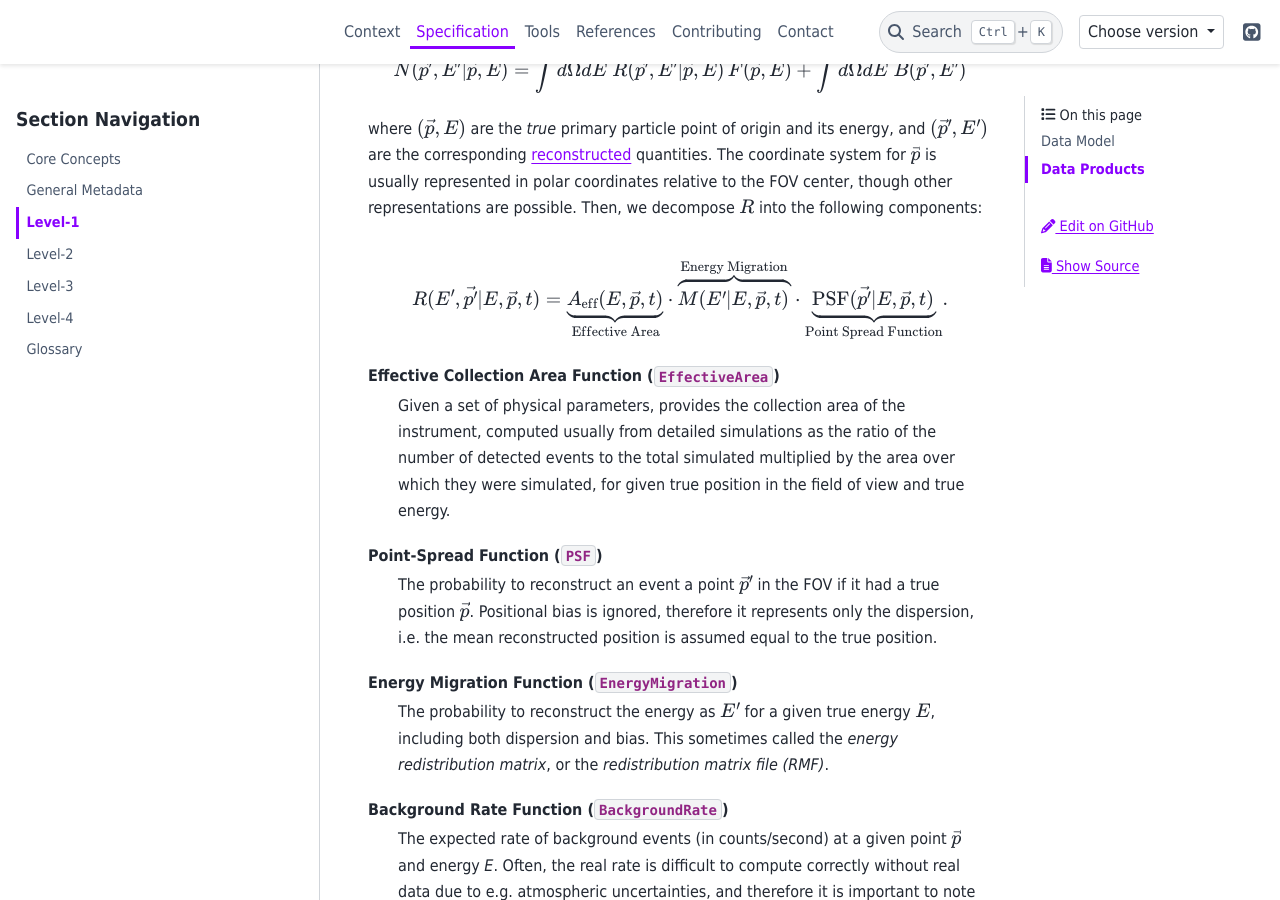
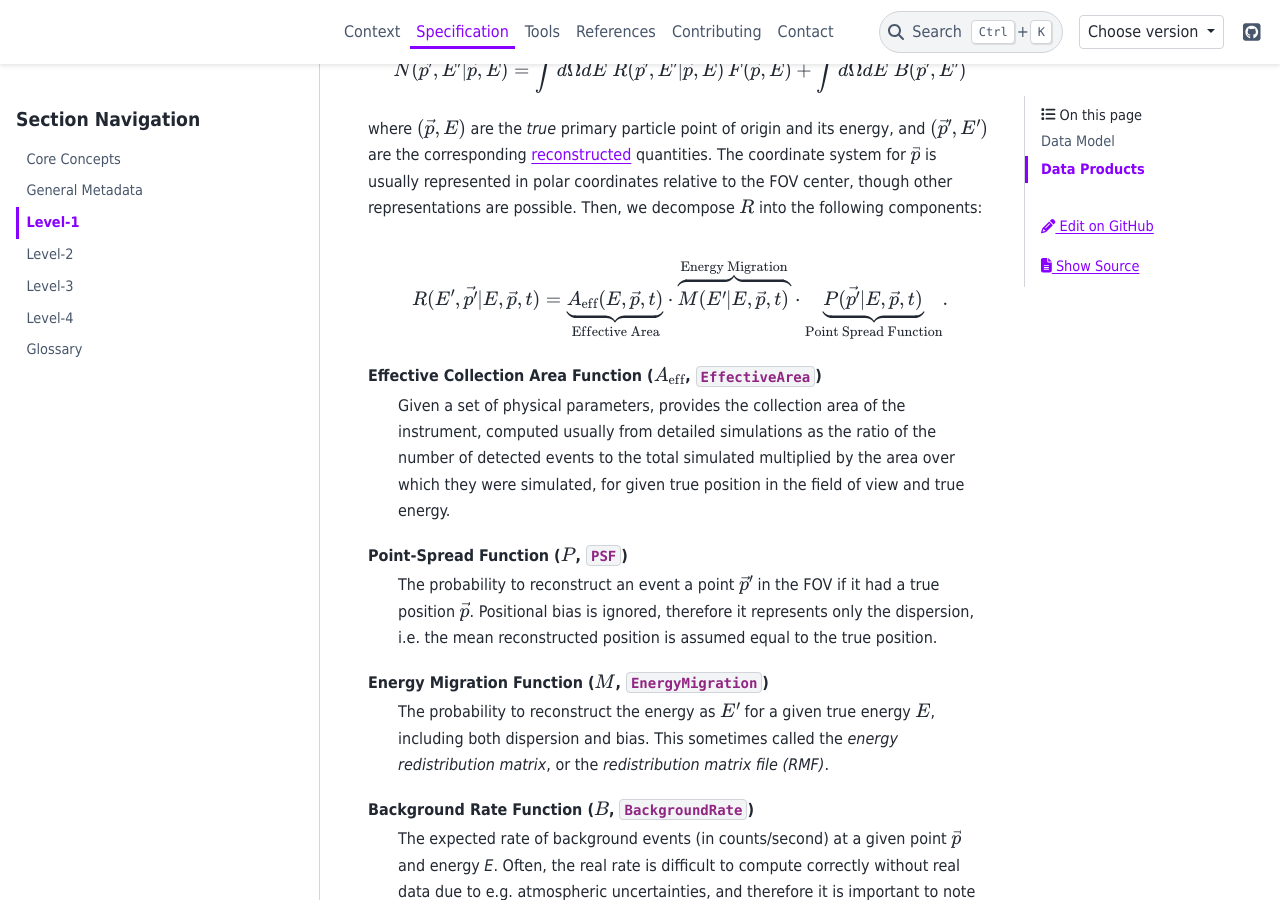
Before and after one commit to VODF/vodf-docs, a Sphinx documentation site: the page built from source/specification/level-1/index.rst, in a window 1280 px wide and 900 px high, scrolled down 2798 px. Built offline with Sphinx 7.4.7 and the PyData theme 0.15.4, drawn with Linux system fonts in a browser that asks for light colours; comment, search, counter and statistics services are not loaded.

Commit message:
cleanups to IRF

```diff
--- a/source/specification/level-1/index.rst
+++ b/source/specification/level-1/index.rst
@@ -118,29 +118,29 @@ following components:
     R(E', {\vec{p'}} | E, \vec{p}, t) =
     \underbrace{A_\text{eff}(E, \vec{p}, t)}_{{\text{Effective Area}}}
     \cdot \overbrace{M(E' | E, \vec{p}, t)}^{{\text{Energy Migration}}}
-    \cdot \underbrace{\mathrm{PSF}(\vec{p'} | E, \vec{p}, t)}_{{\text{Point Spread Function}}}.
+    \cdot \underbrace{P(\vec{p'} | E, \vec{p}, t)}_{{\text{Point Spread Function}}}.
 
 
-Effective Collection Area Function (``EffectiveArea``)
+Effective Collection Area Function (:math:`A_\mathrm{eff}`, ``EffectiveArea``)
     Given a set of physical parameters, provides the collection area of the
     instrument, computed usually from detailed simulations as the ratio of the
     number of detected events to the total simulated multiplied by the area over
     which they were simulated, for given true position in the field of view and
     true energy.
 
-Point-Spread Function (``PSF``)
+Point-Spread Function (:math:`P`, ``PSF``)
     The probability to reconstruct an event a point :math:`\vec p'` in the FOV
     if it had a true position :math:`\vec p`. Positional bias is ignored,
     therefore it represents only the dispersion, i.e. the mean reconstructed
     position is assumed equal to the true position.
 
-Energy Migration Function (``EnergyMigration``)
+Energy Migration Function (:math:`M`, ``EnergyMigration``)
     The probability to reconstruct the energy as :math:`E'` for a given true
     energy :math:`E`, including both dispersion and bias. This sometimes called
     the *energy redistribution matrix*, or the *redistribution matrix file
     (RMF)*.
 
-Background Rate Function (``BackgroundRate``)
+Background Rate Function (:math:`B`, ``BackgroundRate``)
     The expected rate of background events (in counts/second) at a given point
     :math:`\vec p` and energy `E`. Often, the real rate is difficult to compute
     correctly without real data due to e.g. atmospheric uncertainties, and
```
